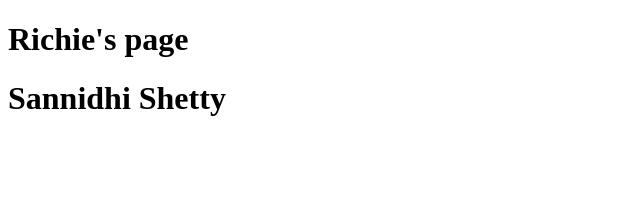
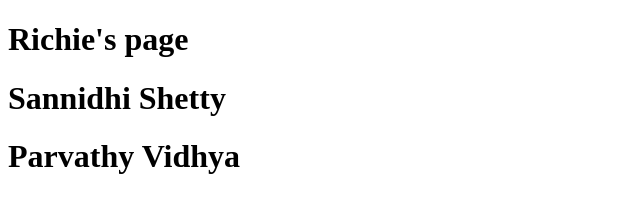
Before and after one commit to richieArnrich/MernGit, a plain HTML site: page index.html in a window 1280 px wide. Shown: the whole page, without its empty margins (0-640 px from the left). Drawn offline with Linux system fonts and the light colour scheme.

Commit message:
Parvathy code added

```diff
--- a/index.html
+++ b/index.html
@@ -8,5 +8,6 @@
   <body>
     <h1>Richie's page</h1>
     <h1>Sannidhi Shetty</h1>
+    <h1>Parvathy Vidhya</h1>
   </body>
 </html>
```
